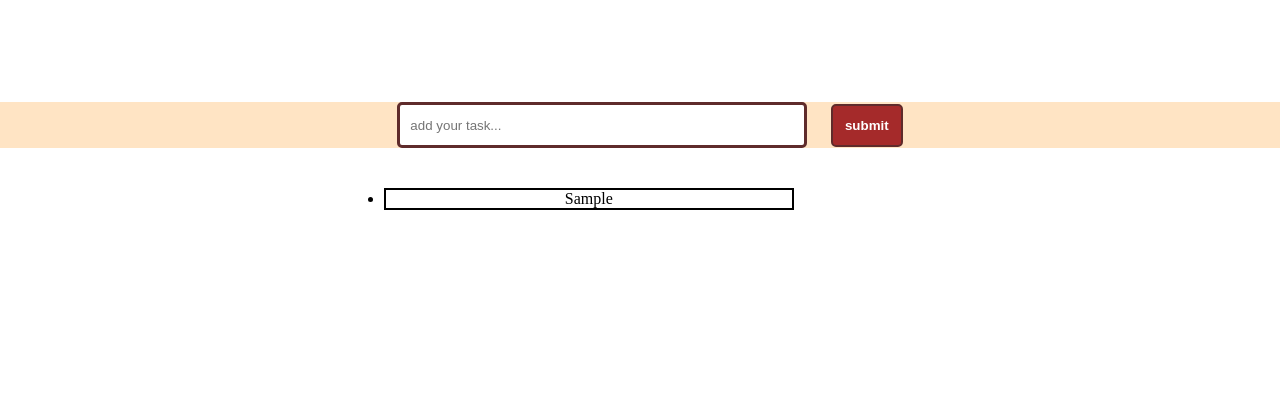
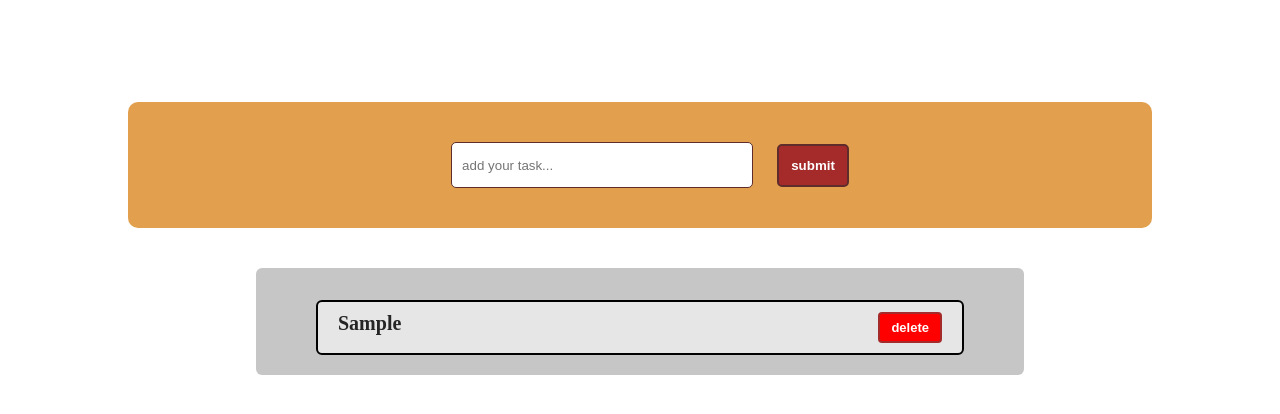
Before and after one commit to M-Chlihi/js-coding-dojo, a plain HTML site: page practice/ind2main.html in a window 1280 px wide. Both pictures are taken after typing "Sample" into the empty fields and a click on the input "submit". Drawn offline with Linux system fonts and the light colour scheme.

Commit message:
removeschlid

```diff
--- a/practice/ind2main.html
+++ b/practice/ind2main.html
@@ -15,7 +15,7 @@
   <input type="submit"  class="add" value="submit" >
 </form>
 
-<ul class="tasks"></ul>
+<div class="tasks"></div>
    </div>
     <script src="main.js"></script>
   </body>
--- a/practice/main.js
+++ b/practice/main.js
@@ -6,22 +6,45 @@ let form = document.querySelector("form");
 window.onload = function () {
   input.focus();
 };
+
 form.addEventListener("submit", function (e) {
   e.preventDefault();
-const taskText = input.value.trim();
+  const taskText = input.value.trim();
+
   if (taskText === "") return;
-  const li = document.createElement("li");
+
+  const li = document.createElement("div");
   li.textContent = taskText;
-  // li.style.width = "100%"
-  li.style.border = "black 2px solid"
+  li.style.border = "black 2px solid";
+  taskadd.appendChild(li);
 
+  const delet = document.createElement("button");
+  delet.textContent = "delete";
+  li.appendChild(delet);
+  delet.style.padding = "6px 11px";
+  delet.style.fontSize = "13px";
+  delet.style.fontWeight = "600";
+  delet.style.border = "2px brown solid";
+  delet.style.background = "red";
+  delet.style.borderRadius = "4px";
+  delet.style.color = "#fffdfd";
+  delet.style.cursor = "pointer";
 
-  taskadd.appendChild(li);
   input.value = "";
+
+  delet.addEventListener("click", function () {
+  li.parentNode.removeChild(li);
+    });
 });
 
+// Source - https://stackoverflow.com/q/5933157
+// Posted by Newbie Coder, modified by community. See post 'Timeline' for change history
+// Retrieved 2025-12-21, License - CC BY-SA 3.0
 
-
+// function removeDummy() {
+//  var elem = document.getElementById('dummy');
+//  elem.parentNode.removeChild(elem);
+// }
 
 
 
--- a/practice/testing.css
+++ b/practice/testing.css
@@ -7,18 +7,23 @@
 .container{
     display: flex;
     flex-direction: column;
-    text-align: center;
     justify-content: center;
 
 }
 .form{
-   margin-top: 8%;
-   background-color: bisque;
+
+    margin: 0 10%;
+    margin-top: 8%;
+    background-color: rgb(226, 159, 77);
+    padding: 40px;
+    border-radius: 10px;
+        text-align: center;
+
 }
 .form .input{
     width: 32%;
     height: 46px;
-    border: 3px #5f2b2b solid;
+    border: 1px #5f2b2b solid;
     border-radius: 5px;
     padding: 10px;
     margin:0 20px ;
@@ -35,10 +40,23 @@
 }
 .tasks{
    margin-top: 8%;
-   width: 32%;
   align-items: center;
-  width: 32%;
-  margin: 40px 30%;
+  margin: 40px 20%;
+  background-color: rgb(198, 198, 198);
+  padding: 20px 60px;
+  border-radius: 6px;
+      font-size: 20px;
+      font-weight: 600;
+      color: rgb(38, 37, 37);
 
+    }
+    .tasks div {
+        background-color: rgb(230, 230, 230);
+        margin-top: 12px;
+        padding: 10px 20px;
+        border-radius: 6px;
 
-}
+        display: flex;
+    flex-direction: row;
+    justify-content: space-between;
+    }
```
